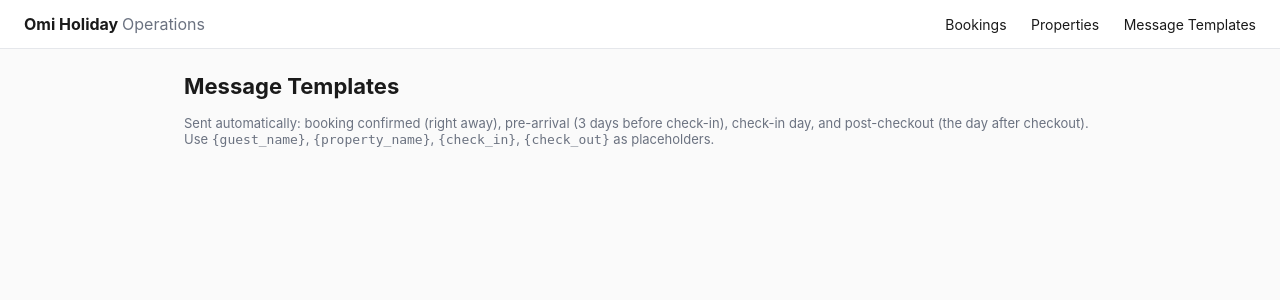
After one commit to Oceanorealty/omi-holiday-ops, a FastAPI app: template app/templates/templates.html in a window 1280 px wide. The commit adds this page. Shown: the top 300 px of the page. Run offline with FastAPI, Linux system fonts and the light colour scheme; the template is opened without the code that fills it, so the values that code supplies are empty.

Commit message:
Add Phase 2: automated guest communication
Templated emails triggered by booking lifecycle (confirmed, pre-arrival,
check-in day, post-checkout), sent via SMTP configured through env vars.
Idempotent per (booking, trigger) but retries anything short of an actual
successful send — so adding a guest email after the fact, or fixing SMTP
config, picks up the backlog on the next sync instead of silently staying
skipped forever.

Co-Authored-By: Claude Sonnet 5 <noreply@anthropic.com>

```diff
--- /dev/null
+++ b/app/comms/templates.py
@@ -0,0 +1,55 @@
+from app.models import MessageTemplate, TriggerEvent
+
+DEFAULTS = {
+    TriggerEvent.booking_confirmed: dict(
+        subject="Your stay at {property_name} is confirmed",
+        body=(
+            "Hi {guest_name},\n\n"
+            "Your booking at {property_name} is confirmed for "
+            "{check_in} to {check_out}. We'll send check-in details closer to your arrival.\n\n"
+            "Looking forward to hosting you!"
+        ),
+    ),
+    TriggerEvent.pre_arrival: dict(
+        subject="Getting ready for your stay at {property_name}",
+        body=(
+            "Hi {guest_name},\n\n"
+            "Your check-in at {property_name} is coming up on {check_in}. "
+            "We'll send exact check-in instructions on the day. Let us know if you have any questions before then."
+        ),
+    ),
+    TriggerEvent.check_in_day: dict(
+        subject="Check-in day at {property_name}",
+        body=(
+            "Hi {guest_name},\n\n"
+            "Today's the day! Here are your check-in details for {property_name}.\n\n"
+            "If anything comes up during your stay, just reply to this email."
+        ),
+    ),
+    TriggerEvent.post_checkout: dict(
+        subject="Thanks for staying at {property_name}",
+        body=(
+            "Hi {guest_name},\n\n"
+            "Thanks for staying with us at {property_name}! We hope you had a great time.\n\n"
+            "If you have a minute, we'd really appreciate a review."
+        ),
+    ),
+}
+
+
+def seed_default_templates(db) -> None:
+    existing = {t.trigger_event for t in db.query(MessageTemplate).all()}
+    for event, content in DEFAULTS.items():
+        if event not in existing:
+            db.add(MessageTemplate(trigger_event=event, **content))
+    db.commit()
+
+
+def render(template: MessageTemplate, booking) -> tuple[str, str]:
+    ctx = {
+        "guest_name": (booking.guest.name if booking.guest and booking.guest.name else "there"),
+        "property_name": booking.property.name,
+        "check_in": booking.check_in.strftime("%Y-%m-%d"),
+        "check_out": booking.check_out.strftime("%Y-%m-%d"),
+    }
+    return template.subject.format(**ctx), template.body.format(**ctx)
--- a/app/main.py
+++ b/app/main.py
@@ -6,11 +6,25 @@ from fastapi.responses import RedirectResponse
 from fastapi.staticfiles import StaticFiles
 from fastapi.templating import Jinja2Templates
 
+from app.comms.templates import seed_default_templates
+from app.comms.triggers import process_due_messages
 from app.db import Base, SessionLocal, engine
-from app.models import Booking, BookingStatus, IcalFeed, PlatformName, Property
+from app.models import (
+    Booking,
+    BookingStatus,
+    Guest,
+    IcalFeed,
+    MessageLog,
+    MessageTemplate,
+    PlatformName,
+    Property,
+)
 from app.sync.ical_sync import recompute_conflicts, sync_all, sync_feed
 
 Base.metadata.create_all(bind=engine)
+
+with SessionLocal() as _db:
+    seed_default_templates(_db)
 
 app = FastAPI(title="Omi Holiday — Operations")
 templates = Jinja2Templates(directory="app/templates")
@@ -21,6 +35,7 @@ def _scheduled_sync():
     db = SessionLocal()
     try:
         sync_all(db)
+        process_due_messages(db)
     finally:
         db.close()
 
@@ -53,6 +68,17 @@ def dashboard(request: Request):
         )
         conflicts = [b for b in bookings if b.has_conflict]
         properties = db.query(Property).order_by(Property.name).all()
+
+        logs_by_booking: dict[int, list] = {}
+        if bookings:
+            logs = (
+                db.query(MessageLog)
+                .filter(MessageLog.booking_id.in_([b.id for b in bookings]))
+                .all()
+            )
+            for log in logs:
+                logs_by_booking.setdefault(log.booking_id, []).append(log)
+
         return templates.TemplateResponse(
             "dashboard.html",
             {
@@ -60,6 +86,7 @@ def dashboard(request: Request):
                 "bookings": bookings,
                 "conflicts": conflicts,
                 "properties": properties,
+                "logs_by_booking": logs_by_booking,
                 "now": datetime.utcnow(),
             },
         )
@@ -72,9 +99,61 @@ def trigger_sync():
     db = SessionLocal()
     try:
         sync_all(db)
+        process_due_messages(db)
     finally:
         db.close()
     return RedirectResponse(url="/", status_code=303)
+
+
+@app.post("/bookings/{booking_id}/guest")
+def update_guest(booking_id: int, name: str = Form(""), email: str = Form("")):
+    db = SessionLocal()
+    try:
+        booking = db.get(Booking, booking_id)
+        if booking:
+            if not booking.guest:
+                booking.guest = Guest()
+                db.add(booking.guest)
+            booking.guest.name = name or None
+            booking.guest.email = email or None
+            db.commit()
+    finally:
+        db.close()
+    return RedirectResponse(url="/", status_code=303)
+
+
+@app.get("/templates")
+def templates_page(request: Request):
+    db = SessionLocal()
+    try:
+        message_templates = (
+            db.query(MessageTemplate).order_by(MessageTemplate.trigger_event).all()
+        )
+        return templates.TemplateResponse(
+            "templates.html", {"request": request, "message_templates": message_templates}
+        )
+    finally:
+        db.close()
+
+
+@app.post("/templates/{template_id}")
+def update_template(
+    template_id: int,
+    subject: str = Form(...),
+    body: str = Form(...),
+    active: str = Form(""),
+):
+    db = SessionLocal()
+    try:
+        template = db.get(MessageTemplate, template_id)
+        if template:
+            template.subject = subject
+            template.body = body
+            template.active = bool(active)
+            db.commit()
+    finally:
+        db.close()
+    return RedirectResponse(url="/templates", status_code=303)
 
 
 @app.get("/properties")
--- a/app/static/style.css
+++ b/app/static/style.css
@@ -95,9 +95,31 @@ h2 { font-size: 16px; margin: 0 0 12px; }
 .pill-ctrip { background: #e6f7ff; }
 .pill-direct { background: #eafbea; }
 
-.tag { padding: 2px 8px; border-radius: 999px; font-size: 12px; }
+.tag { display: inline-block; padding: 2px 8px; border-radius: 999px; font-size: 11px; margin: 1px 2px 1px 0; }
 .tag-warn { background: var(--warn-bg); color: var(--warn-ink); }
 .tag-ok { background: var(--ok-bg); color: var(--ok-ink); }
+
+.inline-form { display: flex; gap: 4px; }
+.inline-form input[type="email"] {
+  padding: 4px 6px;
+  border: 1px solid var(--border);
+  border-radius: 4px;
+  font-size: 12px;
+  width: 140px;
+}
+
+textarea {
+  width: 100%;
+  padding: 8px 10px;
+  border: 1px solid var(--border);
+  border-radius: 6px;
+  font-size: 14px;
+  font-family: inherit;
+  resize: vertical;
+}
+.field { margin-bottom: 10px; }
+.field label { display: block; font-size: 12px; color: var(--muted); margin-bottom: 4px; }
+.field input[type="text"] { width: 100%; padding: 8px 10px; border: 1px solid var(--border); border-radius: 6px; font-size: 14px; }
 
 .form-row { display: flex; gap: 8px; flex-wrap: wrap; }
 .form-row input, .form-row select {
--- a/app/templates/base.html
+++ b/app/templates/base.html
@@ -12,6 +12,7 @@
     <nav>
       <a href="/">Bookings</a>
       <a href="/properties">Properties</a>
+      <a href="/templates">Message Templates</a>
     </nav>
   </header>
   <main class="container">
--- /dev/null
+++ b/app/templates/templates.html
@@ -0,0 +1,36 @@
+{% extends "base.html" %}
+{% block title %}Message Templates — Omi Holiday{% endblock %}
+{% block content %}
+
+<div class="page-head">
+  <h1>Message Templates</h1>
+</div>
+
+<p class="muted" style="margin-bottom:16px">
+  Sent automatically: booking confirmed (right away), pre-arrival (3 days before check-in),
+  check-in day, and post-checkout (the day after checkout). Use
+  <code>{guest_name}</code>, <code>{property_name}</code>, <code>{check_in}</code>, <code>{check_out}</code> as placeholders.
+</p>
+
+{% for t in message_templates %}
+<section class="card">
+  <h2>{{ t.trigger_event.value.replace('_', ' ')|title }}</h2>
+  <form method="post" action="/templates/{{ t.id }}">
+    <div class="field">
+      <label>Subject</label>
+      <input type="text" name="subject" value="{{ t.subject }}" required />
+    </div>
+    <div class="field">
+      <label>Body</label>
+      <textarea name="body" rows="5" required>{{ t.body }}</textarea>
+    </div>
+    <label style="font-size:13px; display:flex; align-items:center; gap:6px; margin-bottom:10px">
+      <input type="checkbox" name="active" value="1" {{ 'checked' if t.active else '' }} />
+      Active
+    </label>
+    <button class="btn primary" type="submit">Save</button>
+  </form>
+</section>
+{% endfor %}
+
+{% endblock %}
```
Also changed, not shown: app/comms/mailer.py (added, +35 -0 lines), app/comms/triggers.py (added, +88 -0 lines), app/models.py (+45 -0 lines), app/templates/dashboard.html (+14 -0 lines), app/comms/__init__.py (added), 1 other file.
